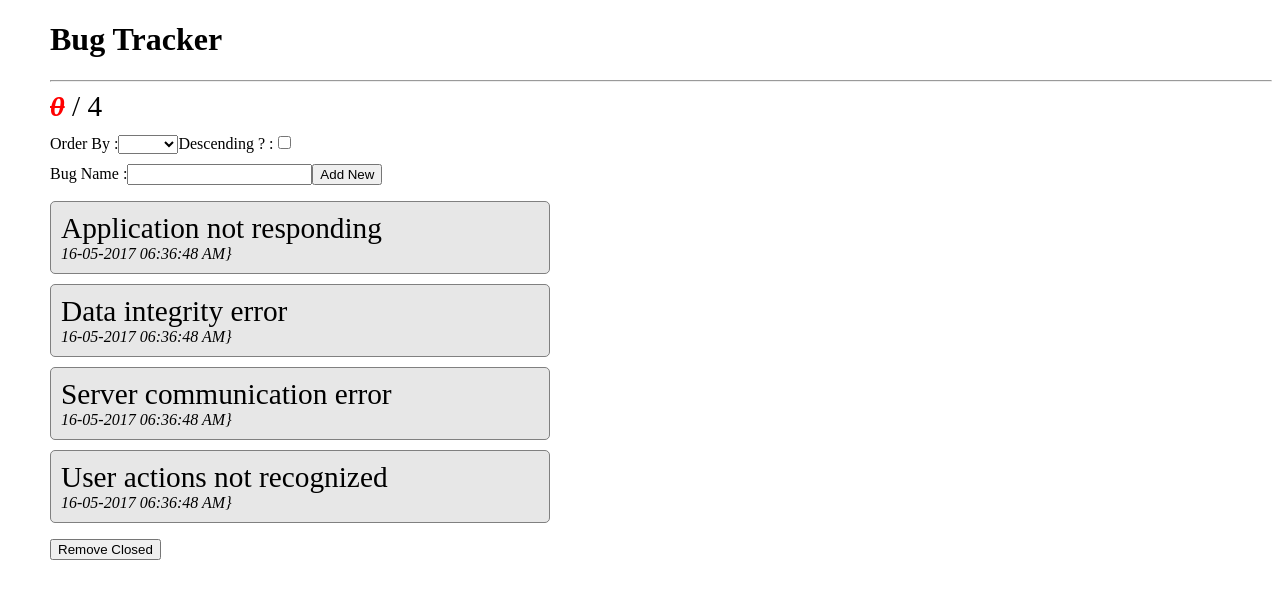
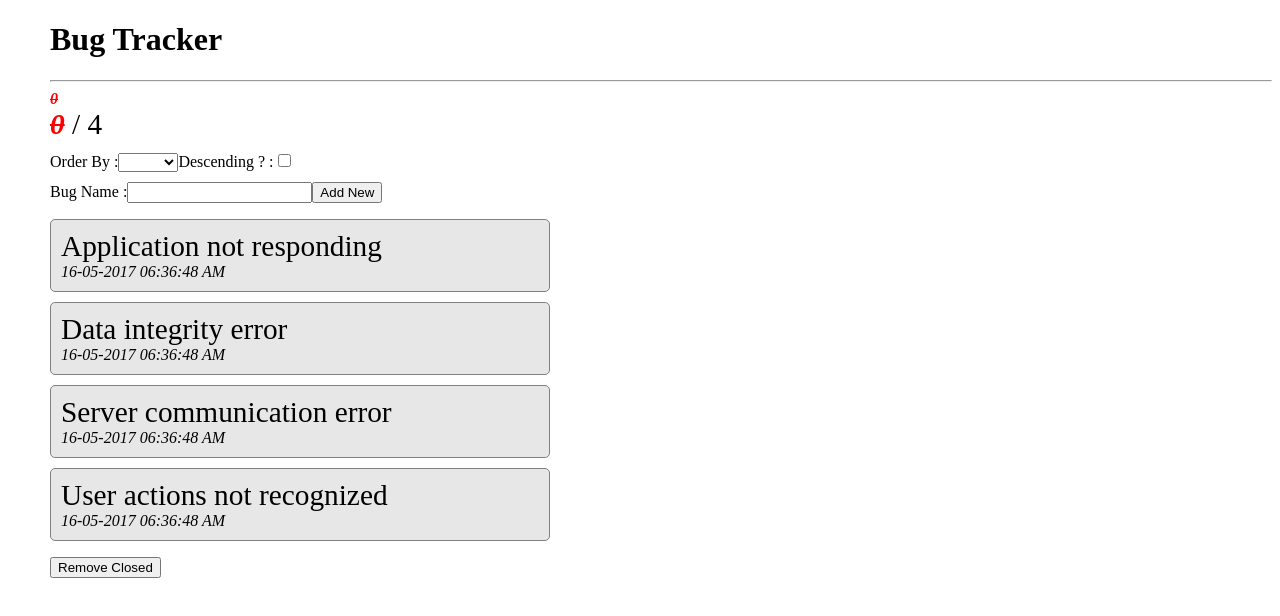
Before and after one commit to GBspace/Angular-2.0, an Angular app in the folder SelfLearning/Angular2.0-Magesh/BugTracker/: page / in a window 1280 px wide. Shown: the top 616 px of the page. Built offline with nearby package versions, Linux system fonts and the light colour scheme.

Commit message:
closed Count pipe added to enhance performance

```diff
--- a/SelfLearning/Angular2.0-Magesh/BugTracker/src/app/app.module.ts
+++ b/SelfLearning/Angular2.0-Magesh/BugTracker/src/app/app.module.ts
@@ -7,13 +7,16 @@ import { BugTrackerComponent } from './bug-tracker-components/bugTracker.compone
 import { BugOperationService } from './bug-tracker-components/services/BugOperation.service';
 import { TrimTextPipe } from './bug-tracker-components/pipes/trimText.pipe';
 import { SortPipe } from './bug-tracker-components/pipes/sort.pipe';
+import { ClosedCountPipe } from './bug-tracker-components/pipes/closedCount.pipe';
+
 
 @NgModule({
   declarations: [
     AppComponent,
     BugTrackerComponent,
     TrimTextPipe,
-    SortPipe
+    SortPipe,
+    ClosedCountPipe
   ],
   imports: [
     BrowserModule,
--- a/SelfLearning/Angular2.0-Magesh/BugTracker/src/app/bug-tracker-components/bug-tracker.component.html
+++ b/SelfLearning/Angular2.0-Magesh/BugTracker/src/app/bug-tracker-components/bug-tracker.component.html
@@ -1,6 +1,7 @@
 <h1>Bug Tracker</h1>
 	<hr>
 	<div class="content">
+        <div class="closed">{{ bugs | closedCount }}</div>
 		<section class="stats">
 			<span class="closed">{{getClosedCount()}}</span>
 			<span> / </span>
@@ -25,7 +26,7 @@
 			<ol>
 				<li *ngFor="let bug of bugs | sort:sortBugBy:sortBugDescending">
 					<span class="bugname" (click) = "onBugClick(bug)" [ngClass] = "{closed : bug.isClosed}">{{bug.name | trimText}}</span>
-                   <div class="datetime">{{bug.createdAt | date:'dd-MM-yyyy hh:mm:ss a'}}}</div>
+                   <div class="datetime">{{bug.createdAt | date:'dd-MM-yyyy hh:mm:ss a'}}</div>
 				</li>
 
 			</ol>
--- /dev/null
+++ b/SelfLearning/Angular2.0-Magesh/BugTracker/src/app/bug-tracker-components/pipes/closedCount.pipe.ts
@@ -0,0 +1,18 @@
+import { Pipe, PipeTransform } from '@angular/core';
+import { IBug } from '../Model/IBug';
+
+
+@Pipe({
+    name : 'closedCount'
+})
+export class ClosedCountPipe implements PipeTransform{
+	transform(bugs : Array<IBug>) : number {
+        let closedCount = 0;
+        for(let index = 0; index < bugs.length; index ++){
+            if(bugs[index].isClosed){
+                ++closedCount;
+               }
+        }
+    return closedCount;
+    }
+}
```
Also changed, not shown: 1 other file (tests, documents, lock files or other folders).
